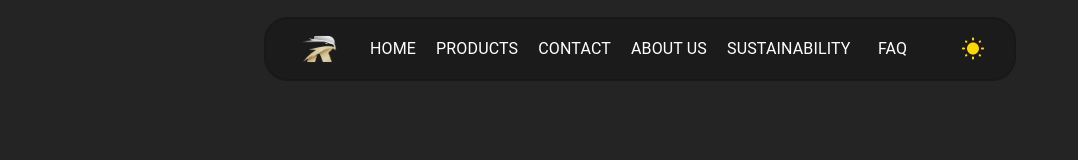
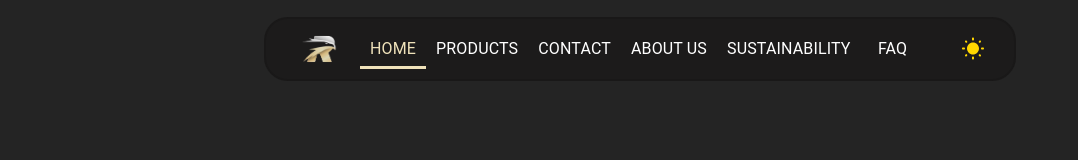
Before and after one commit to JulianoJk/AlphaTradeCo, a React (Vite) app: page / in a window 1280 px wide. Shown: the top 160 px of the page, without its empty margins (0-1078 px from the left). Built offline with nearby package versions, Linux system fonts and the light colour scheme.

Commit message:
feat: Highlight active nav button based on URL desktop

```diff
--- a/src/components/Header/Header.component.tsx
+++ b/src/components/Header/Header.component.tsx
@@ -1,6 +1,5 @@
 import { useState } from "react";
 import {
-  PaletteMode,
   useTheme,
   AppBar,
   Box,
@@ -12,16 +11,18 @@ import {
   Toolbar,
   MenuItem,
   Typography,
+  PaletteMode,
 } from "@mui/material";
 import {
   Menu as MenuIcon,
   CloseRounded as CloseRoundedIcon,
 } from "@mui/icons-material";
-import { useNavigate } from "react-router-dom";
+import { useNavigate, useLocation } from "react-router-dom";
 import ToggleColorMode from "../ui/ToogleColorMode.component";
 import useScrollDirection from "../../hooks/useScrollDirection";
 import { useStyles } from "./Header.styles";
 import logoOne from "../../assets/logoOne.jpg";
+
 interface AppAppBarProps {
   mode: PaletteMode;
   toggleColorMode: () => void;
@@ -30,6 +31,7 @@ interface AppAppBarProps {
 const Header = ({ mode, toggleColorMode }: AppAppBarProps) => {
   const [open, setOpen] = useState(false);
   const navigate = useNavigate();
+  const location = useLocation();
   const theme = useTheme();
   const scrollDirection = useScrollDirection();
   const { classes } = useStyles({ mode });
@@ -71,13 +73,13 @@ const Header = ({ mode, toggleColorMode }: AppAppBarProps) => {
     backdropFilter: "blur(24px)",
     maxHeight: 40,
     border: mode === "light" ? "2px solid #201f1f" : "2px solid white",
-
     borderColor: "divider",
     boxShadow:
       mode === "light"
         ? "0 1px 12px hsla(210, 0%, 0%, 0.05), 0 2px 5px hsla(210, 100%, 80%, 0.5)"
         : "none",
   };
+
   const menuItems = [
     { path: "/", label: "Home" },
     { path: "/products/", label: "Products" },
@@ -88,14 +90,24 @@ const Header = ({ mode, toggleColorMode }: AppAppBarProps) => {
   ];
 
   const renderButtons = () =>
-    menuItems.map((item, index) => (
+    menuItems.map((item, index) => {
+      const isActive = location.pathname === item.path;
+      return (
         <Button
           key={index}
-        className={`${classes.buttonEffect} fromLeft`}
+          className={`${classes.buttonEffect} ${
+            isActive ? "active" : "fromLeft"
+          }`}
           variant="text"
           size="small"
           sx={{
             "&.MuiButton-root:hover": { bgcolor: "transparent" },
+            "&.active": {
+              backgroundPosition: "0",
+              "&:before": {
+                width: "100%",
+              },
+            },
           }}
           onClick={() => navigateToSection(item.path)}
         >
@@ -106,7 +118,8 @@ const Header = ({ mode, toggleColorMode }: AppAppBarProps) => {
             {item.label}
           </Typography>
         </Button>
-    ));
+      );
+    });
 
   const renderMenuItems = () =>
     menuItems.map((item, index) => (
```
Lines whose indentation alone changed are shown as unchanged.
